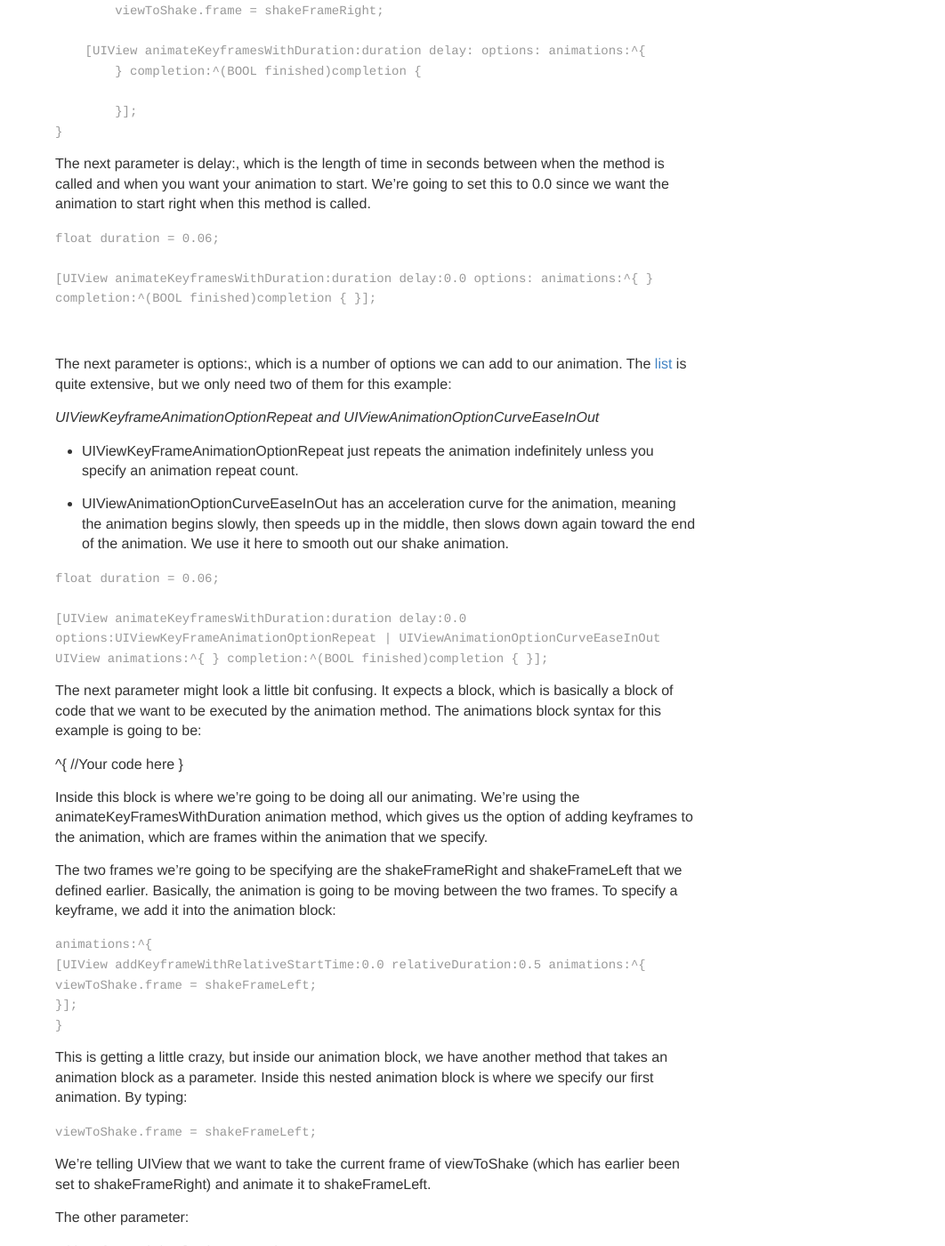
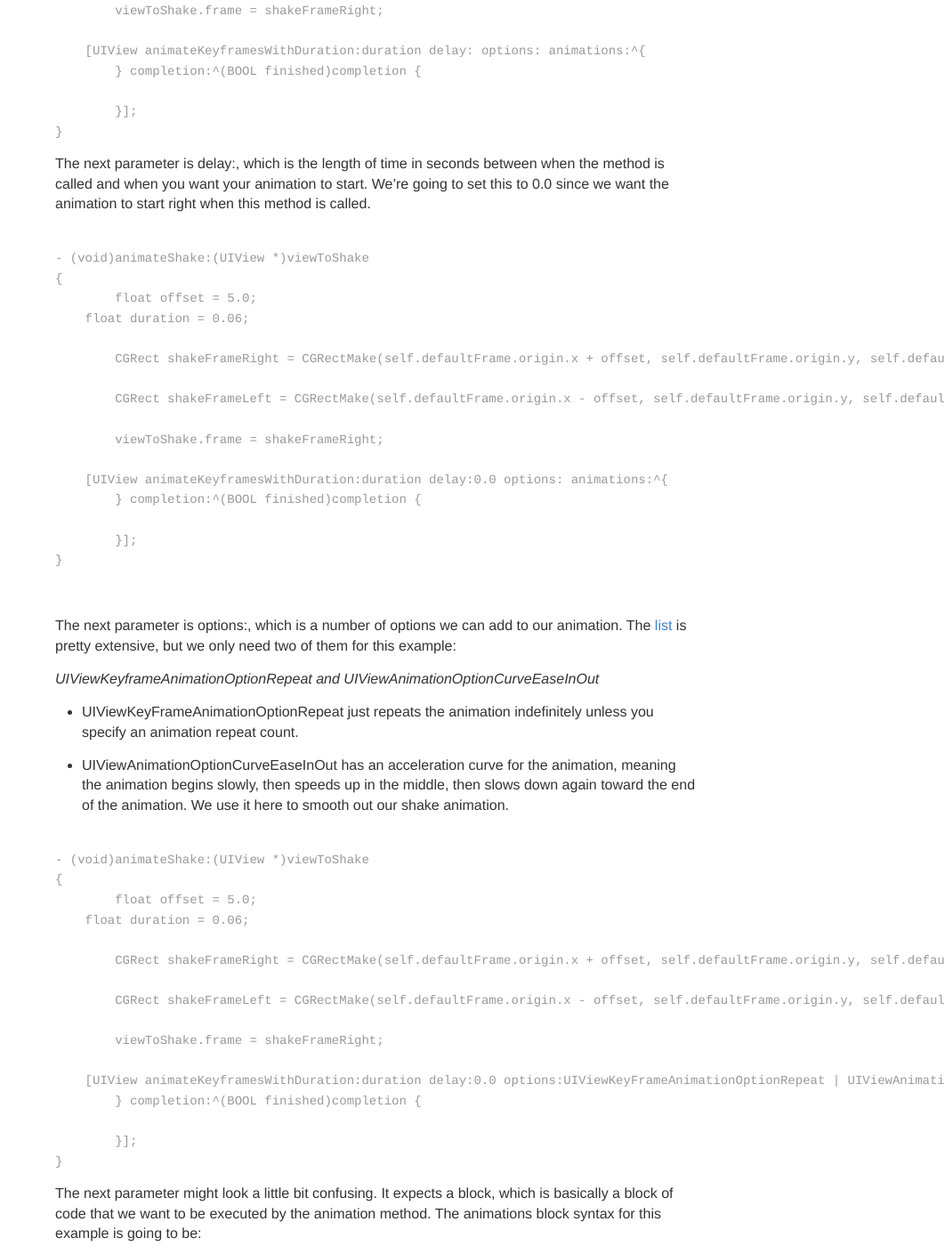
Before and after one commit to trentyou/trentyou.github.io, a Jekyll site: the page built from _posts/2014-12-7-Shaking a UIView.md, in a window 1280 px wide and 1400 px high, scrolled down 6869 px. Shown: the whole window at 89% size, without its empty margins (218-1280 px from the left). Built offline with Jekyll 4.4.1, drawn with Linux system fonts in a browser that asks for light colours.

Commit message:
Updated 2014-12-7-Shaking a UIView.md

```diff
--- a/_posts/2014-12-7-Shaking a UIView.md
+++ b/_posts/2014-12-7-Shaking a UIView.md
@@ -233,7 +233,7 @@ To call this method, we want to type:
 
 	CGRect shakeFrameRight = CGRectMake(self.defaultFrame.origin.x + offset, self.defaultFrame.origin.y, self.defaultFrame.size.width, self.defaultFrame.size.height);
 
-    CGRect shakeFrameLeft = CGRectMake(self.defaultFrame.origin.x - offset, self.defaultFrame.origin.y, self.defaultFrame.size.width, self.defaultFrame.size.height);
+	CGRect shakeFrameLeft = CGRectMake(self.defaultFrame.origin.x - offset, self.defaultFrame.origin.y, self.defaultFrame.size.width, self.defaultFrame.size.height);
 
 	viewToShake.frame = shakeFrameRight;
 
@@ -256,7 +256,7 @@ The first parameter of our method is the duration of length we want for our anim
 
 	CGRect shakeFrameRight = CGRectMake(self.defaultFrame.origin.x + offset, self.defaultFrame.origin.y, self.defaultFrame.size.width, self.defaultFrame.size.height);
 
-    CGRect shakeFrameLeft = CGRectMake(self.defaultFrame.origin.x - offset, self.defaultFrame.origin.y, self.defaultFrame.size.width, self.defaultFrame.size.height);
+	CGRect shakeFrameLeft = CGRectMake(self.defaultFrame.origin.x - offset, self.defaultFrame.origin.y, self.defaultFrame.size.width, self.defaultFrame.size.height);
 
 	viewToShake.frame = shakeFrameRight;
 
@@ -266,20 +266,29 @@ The first parameter of our method is the duration of length we want for our anim
 	}];
 }
 </code></pre>
+
 The next parameter is delay:, which is the length of time in seconds between when the method is called and when you want your animation to start. We're going to set this to 0.0 since we want the animation to start right when this method is called.
+<pre><code>
+- (void)animateShake:(UIView *)viewToShake
+{
+	float offset = 5.0;
+    float duration = 0.06;
 
-<div style = "width:700px">
-<code>
-float duration = 0.06; <br>
-<br>
-[UIView animateKeyframesWithDuration:duration delay:0.0 options: animations:^{
-} completion:^(BOOL finished)completion {
-}];
-</code>
-</div>
+	CGRect shakeFrameRight = CGRectMake(self.defaultFrame.origin.x + offset, self.defaultFrame.origin.y, self.defaultFrame.size.width, self.defaultFrame.size.height);
+
+	CGRect shakeFrameLeft = CGRectMake(self.defaultFrame.origin.x - offset, self.defaultFrame.origin.y, self.defaultFrame.size.width, self.defaultFrame.size.height);
+
+	viewToShake.frame = shakeFrameRight;
+
+    [UIView animateKeyframesWithDuration:duration delay:0.0 options: animations:^{
+	} completion:^(BOOL finished)completion {
+
+	}];
+}
+</code></pre>
 <br>
 
-The next parameter is options:, which is a number of options we can add to our animation. The [list](https://developer.apple.com/library/ios/documentation/UIKit/Reference/UIView_Class/index.html#//apple_ref/c/tdef/UIViewAnimationOptions) is quite extensive, but we only need two of them for this example:
+The next parameter is options:, which is a number of options we can add to our animation. The [list](https://developer.apple.com/library/ios/documentation/UIKit/Reference/UIView_Class/index.html#//apple_ref/c/tdef/UIViewAnimationOptions) is pretty extensive, but we only need two of them for this example:
 
 
 _UIViewKeyframeAnimationOptionRepeat and UIViewAnimationOptionCurveEaseInOut_
@@ -288,20 +297,29 @@ _UIViewKeyframeAnimationOptionRepeat and UIViewAnimationOptionCurveEaseInOut_
 
 - UIViewAnimationOptionCurveEaseInOut has an acceleration curve for the animation, meaning the animation begins slowly, then speeds up in the middle, then slows down again toward the end of the animation. We use it here to smooth out our shake animation.
 <br>
+<pre><code>
+- (void)animateShake:(UIView *)viewToShake
+{
+	float offset = 5.0;
+    float duration = 0.06;
 
-<div style = "width:700px">
-<code>
-float duration = 0.06; <br>
-<br>
-[UIView animateKeyframesWithDuration:duration delay:0.0 options:UIViewKeyFrameAnimationOptionRepeat | UIViewAnimationOptionCurveEaseInOut UIView animations:^{
-} completion:^(BOOL finished)completion {
-}];
-</code>
-</div>
+	CGRect shakeFrameRight = CGRectMake(self.defaultFrame.origin.x + offset, self.defaultFrame.origin.y, self.defaultFrame.size.width, self.defaultFrame.size.height);
+
+	CGRect shakeFrameLeft = CGRectMake(self.defaultFrame.origin.x - offset, self.defaultFrame.origin.y, self.defaultFrame.size.width, self.defaultFrame.size.height);
+
+	viewToShake.frame = shakeFrameRight;
+
+    [UIView animateKeyframesWithDuration:duration delay:0.0 options:UIViewKeyFrameAnimationOptionRepeat | UIViewAnimationOptionCurveEaseInOut animations:^{
+	} completion:^(BOOL finished)completion {
+
+	}];
+}
+</code></pre>
 
 The next parameter might look a little bit confusing. It expects a block, which is basically a block of code that we want to be executed by the animation method. The animations block syntax for this example is going to be:
-
+<pre><code>
 ^{ //Your code here }
+</code></pre>
 
 Inside this block is where we're going to be doing all our animating. We're using the animateKeyFramesWithDuration animation method, which gives us the option of adding keyframes to the animation, which are frames within the animation that we specify.
 
```
